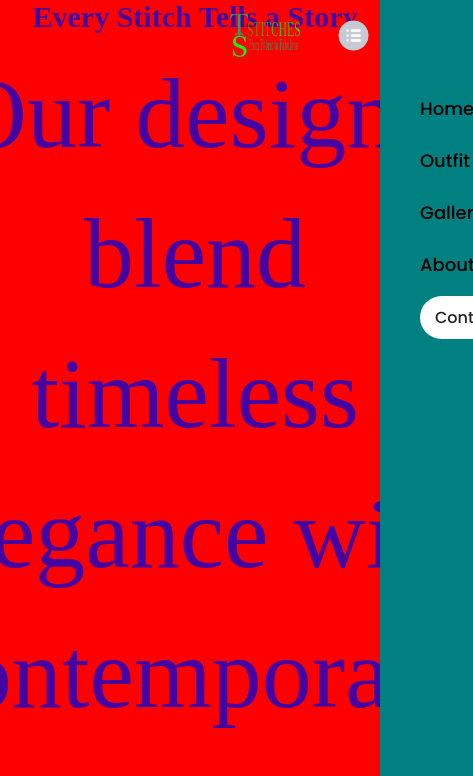
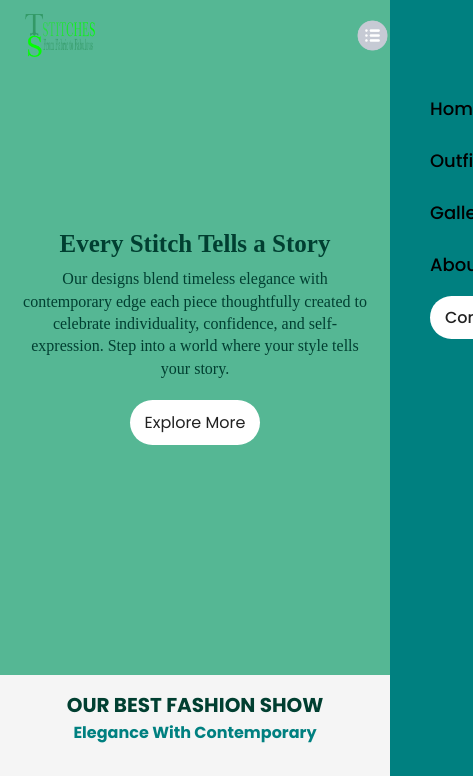
Before and after one commit to OlamiAdigun/tolashamstitches, a React (Vite) app: page / in a window 390 px wide. Shown: the top 776 px of the page, 473 px wide, since content can reach past the window. Built offline with nearby package versions, Linux system fonts and the light colour scheme.

Commit message:
adjustment

```diff
--- a/src/Components/Gallery/Gallery.css
+++ b/src/Components/Gallery/Gallery.css
@@ -14,3 +14,12 @@
     width: 23%;
     border-radius: 8px;
 }
+@media(max-width:500px){
+    .gallery{
+    flex-direction: column;
+}
+    .gallery img{
+        width: 85%;
+        margin: 10px auto;
+    }
+}
--- a/src/Components/Hero/Hero.css
+++ b/src/Components/Hero/Hero.css
@@ -48,15 +48,19 @@
         font-size: 16px;
     }
  }
- @media(max-width:400px){
+ @media(max-width:500px){
     .hero{
-        min-height: 20vh;
-        background: red;
+        min-height: 80vh;
+        background: rgb(85, 183, 148);
+        margin-bottom: 5px;
     }
-        .hero-text p, h1{
-        color: rgb(68, 4, 163);
+    .hero-text{
+    max-width: 350px;
+    text-align: center;
     }
-    .hero-text p{
-        font-size: 100px;
+    .hero-text h1{
+        font-size:25px;
+        max-width: 300px;
+        margin: auto;
     }
- }
+}
--- a/src/Components/Navbar/Navbar.css
+++ b/src/Components/Navbar/Navbar.css
@@ -73,6 +73,11 @@ nav ul li{
     cursor: pointer;
 }
 .hide-menu{
-    right: -190px;
+    right: -200px;
 }
 }
+@media(max-width:500px){
+    .logo{
+        margin-left: 15px;
+    }
+}
--- a/src/Components/Title/Title.css
+++ b/src/Components/Title/Title.css
@@ -10,3 +10,16 @@
     font-size: 32px;
     text-transform: capitalize;
 }
+@media(max-width:500px){
+    .title{
+        margin-top: 15px;
+    }
+    .title h1{
+    font-size: 20px;
+
+}
+    .title h2{
+    font-size: 16px;
+    text-transform: capitalize;
+}
+}
--- a/src/index.css
+++ b/src/index.css
@@ -52,6 +52,13 @@ a {
   }
 }
 
+@media(max-width:500px){
+  .container{
+    padding-left: 0%;
+    padding-right: 0%;
+  }
+}
+
 
 /* :root {
   font-family: system-ui, Avenir, Helvetica, Arial, sans-serif;
```
